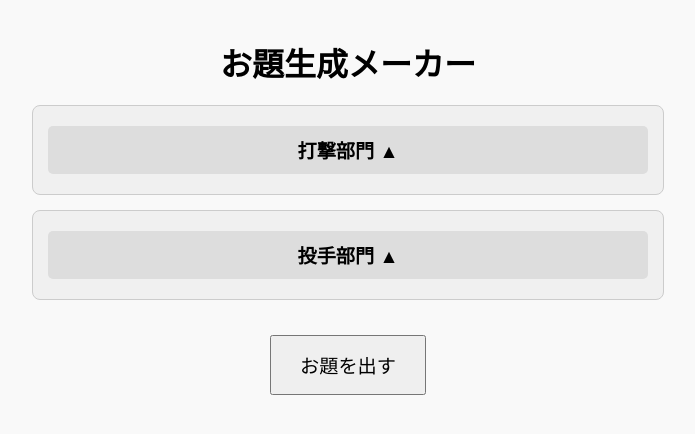
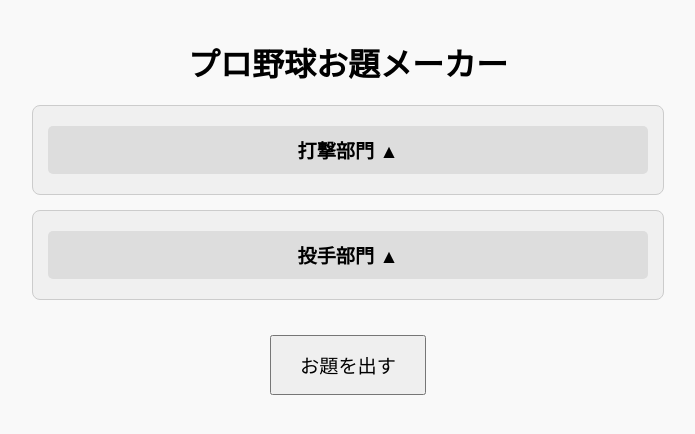
Before and after one commit to RaiTakeda/baseball-odai, a plain HTML site: page index.html in a window 1280 px wide. Shown: the whole page, without its empty margins (292-987 px from the left). Drawn offline with Linux system fonts and the light colour scheme.

Commit message:
Update index.html

```diff
--- a/index.html
+++ b/index.html
@@ -113,7 +113,7 @@
   </style>
 </head>
 <body>
-  <h1>お題生成メーカー</h1>
+  <h1>プロ野球お題メーカー</h1>
 
   <!-- 打撃部門 -->
   <div class="category-group">
```
